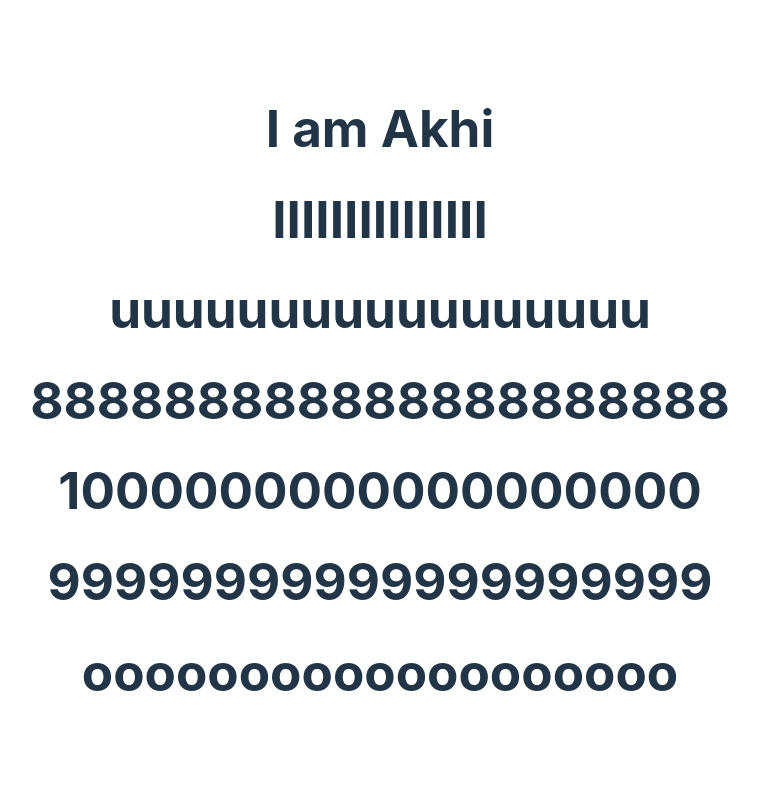
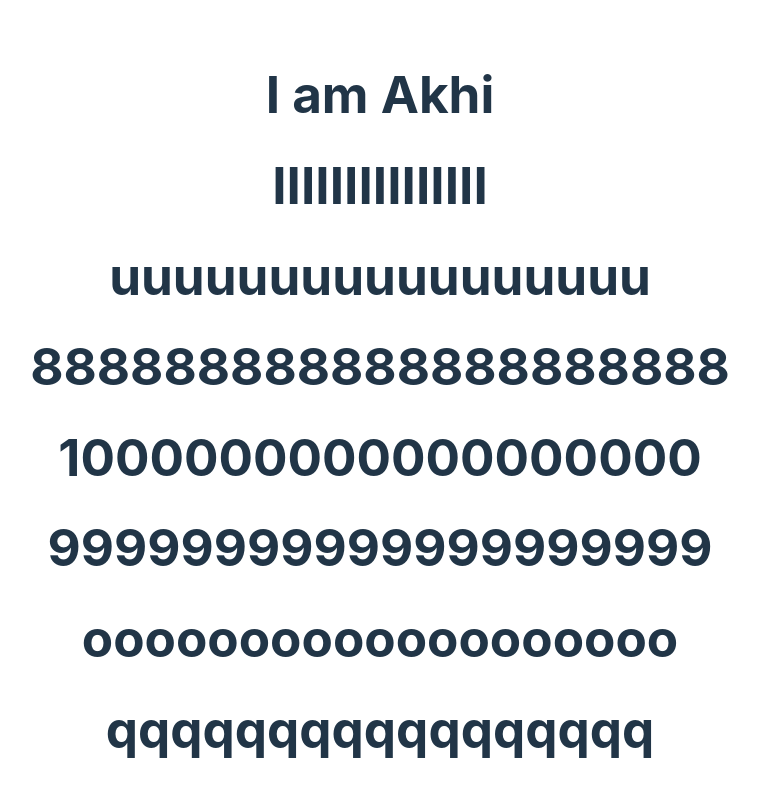
Before and after one commit to yaswanthvitta/ex2, a React (Vite) app in the folder my-app/: page / in a window 1280 px wide. Shown: the top 796 px of the page, without its empty margins (260-1019 px from the left). Built offline with nearby package versions, Linux system fonts and the light colour scheme.

Commit message:
Added q's to app.tsx

```diff
--- a/my-app/src/App.tsx
+++ b/my-app/src/App.tsx
@@ -12,6 +12,7 @@ function App() {
       <h1>1000000000000000000</h1>
       <h1>99999999999999999999</h1>
       <h1>ooooooooooooooooooo</h1>
+      <h1>qqqqqqqqqqqqqqqqq</h1>
     </>
   )
 }
```
